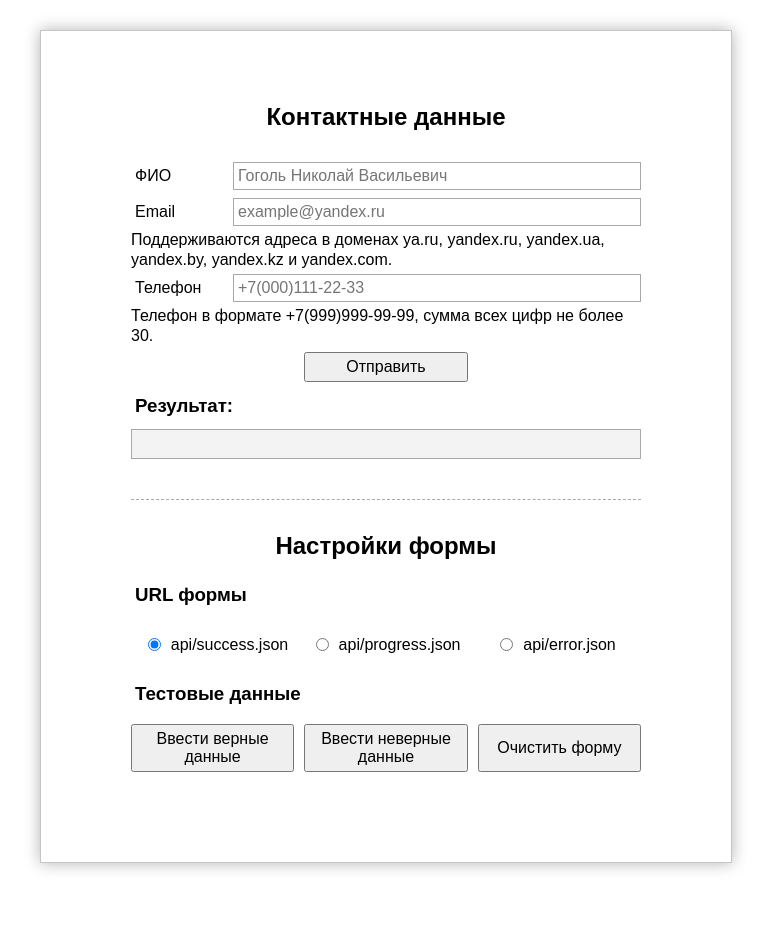
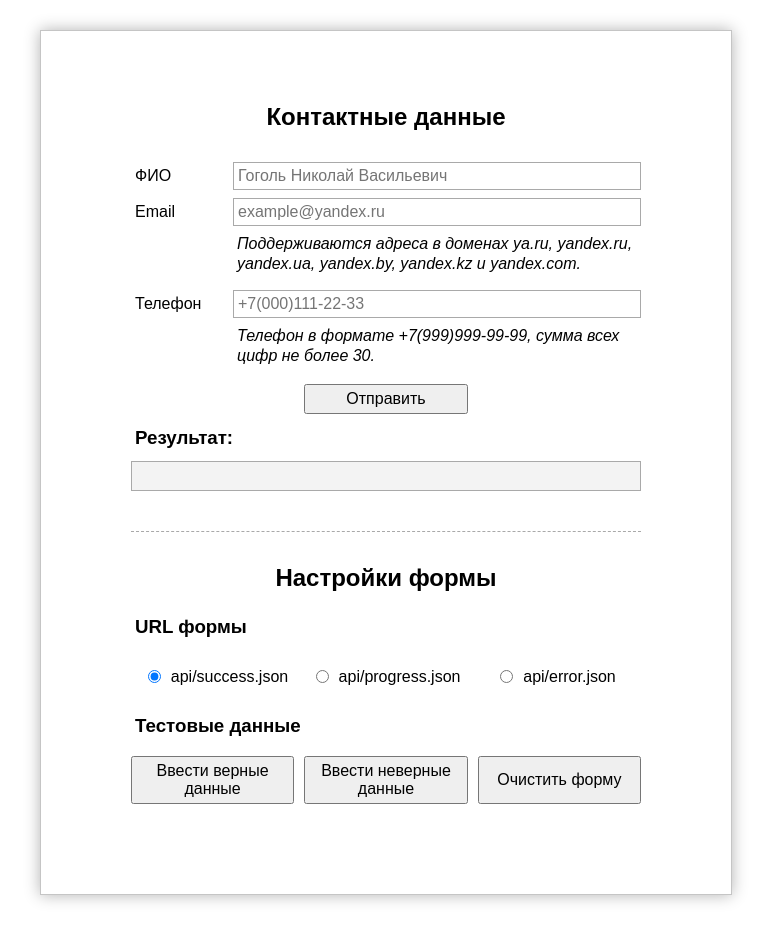
Before and after one commit to vitalyq/ya-node-school, a website: page index.html in a window 1280 px wide. Shown: the whole page, without its empty margins (254-1025 px from the left). Before the commit the page ends 893 px from the top, so only its background shows below. Drawn offline with Linux system fonts and the light colour scheme.

Commit message:
Update tip identifiers

```diff
--- a/css/style.css
+++ b/css/style.css
@@ -80,7 +80,8 @@ input {
   border: 1px solid red;
 }
 
-[role="tooltip"] {
+#emailTip,
+#phoneTip {
   margin: 4px 0 8px;
   padding: 4px;
   font-style: italic;
@@ -114,7 +115,8 @@ input {
     flex: 1 1 80%;
   }
 
-  [role="tooltip"] {
+  #emailTip,
+  #phoneTip {
     margin: 0 0 8px 20%;
   }
 
--- a/index.html
+++ b/index.html
@@ -20,13 +20,13 @@
           </div>
           <div>
             <label for="email">Email</label>
-            <input type="email" name="email" id="email" aria-describedby="email-tip" placeholder="example@yandex.ru">
-            <div id="email-tip">Поддерживаются адреса в доменах ya.ru, yandex.ru, yandex.ua, yandex.by, yandex.kz и yandex.com.</div>
+            <input type="email" name="email" id="email" aria-describedby="emailTip" placeholder="example@yandex.ru">
+            <div id="emailTip">Поддерживаются адреса в доменах ya.ru, yandex.ru, yandex.ua, yandex.by, yandex.kz и yandex.com.</div>
           </div>
           <div>
             <label for="phone">Телефон</label>
-            <input type="tel" name="phone" id="phone" aria-describedby="phone-tip" placeholder="+7(000)111-22-33">
-            <div id="phone-tip">Телефон в формате +7(999)999-99-99, сумма всех цифр не более 30.</div>
+            <input type="tel" name="phone" id="phone" aria-describedby="phoneTip" placeholder="+7(000)111-22-33">
+            <div id="phoneTip">Телефон в формате +7(999)999-99-99, сумма всех цифр не более 30.</div>
           </div>
           <button id="submitButton">Отправить</button>
         </form>
```
